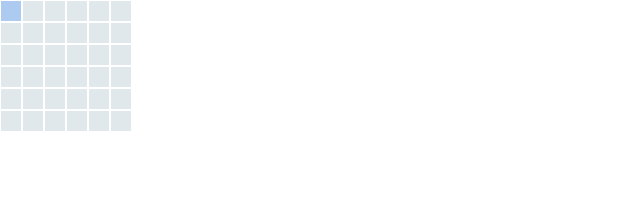
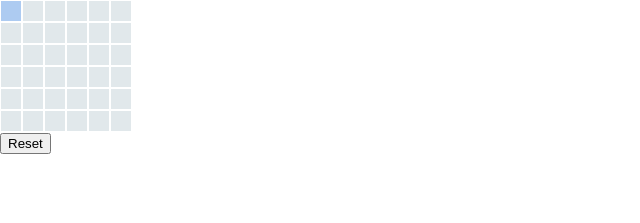
Before and after one commit to shawn-dsz/vigilant-octo-invention, a React (Create React App) app: page / in a window 1280 px wide. Shown: the top 223 px of the page, without its empty margins (0-640 px from the left). Built offline with nearby package versions, Linux system fonts and the light colour scheme.

Commit message:
implement reset

```diff
--- a/src/App.tsx
+++ b/src/App.tsx
@@ -9,6 +9,7 @@ function App() {
 
   const toggleCell = (row: number, column: number) =>
     dispatch({ type: 'TOGGLE_CELL', payload: { row, column } });
+  const reset = () => dispatch({ type: 'RESET' });
 
   return (
     <>
@@ -29,6 +30,8 @@ function App() {
           </div>
         );
       })}
+
+      <button onClick={reset}>Reset</button>
     </>
   );
 }
--- a/src/reducer.ts
+++ b/src/reducer.ts
@@ -1,4 +1,5 @@
-type Grid = number[][];
+import { Action, Grid } from './types';
+
 export const generateGrid = (size = 6): Grid =>
   Array.from({ length: size }, () => Array.from({ length: size }, () => 0));
 
@@ -32,13 +33,6 @@ export const getNeighbours = ({
   return neighbours;
 };
 
-type Action = {
-  type: 'TOGGLE_CELL';
-  payload: {
-    row: number;
-    column: number;
-  };
-};
 const reducer = (grid: Grid, action: Action | null) => {
   if (action === null) {
     return grid;
@@ -46,12 +40,13 @@ const reducer = (grid: Grid, action: Action | null) => {
 
   switch (action.type) {
     case 'TOGGLE_CELL': {
-      console.log('toggle cell', action.payload);
       const { row, column } = action.payload;
       const newGrid = [...grid];
       newGrid[row][column] = grid[row][column] ? 0 : 1;
       return newGrid;
     }
+    case 'RESET':
+      return generateGrid(grid.length);
 
     default:
       throw new Error(`Unhandled action type: ${action.type}`);
--- /dev/null
+++ b/src/types.ts
@@ -0,0 +1,16 @@
+export type Grid = number[][];
+
+export type Action =
+  | {
+      type: 'TOGGLE_CELL';
+      payload: {
+        row: number;
+        column: number;
+      };
+    }
+  | {
+      type: 'NEXT_GENERATION';
+    }
+  | {
+      type: 'RESET';
+    };
```
Also changed, not shown: 1 other file (tests, documents, lock files or other folders).
